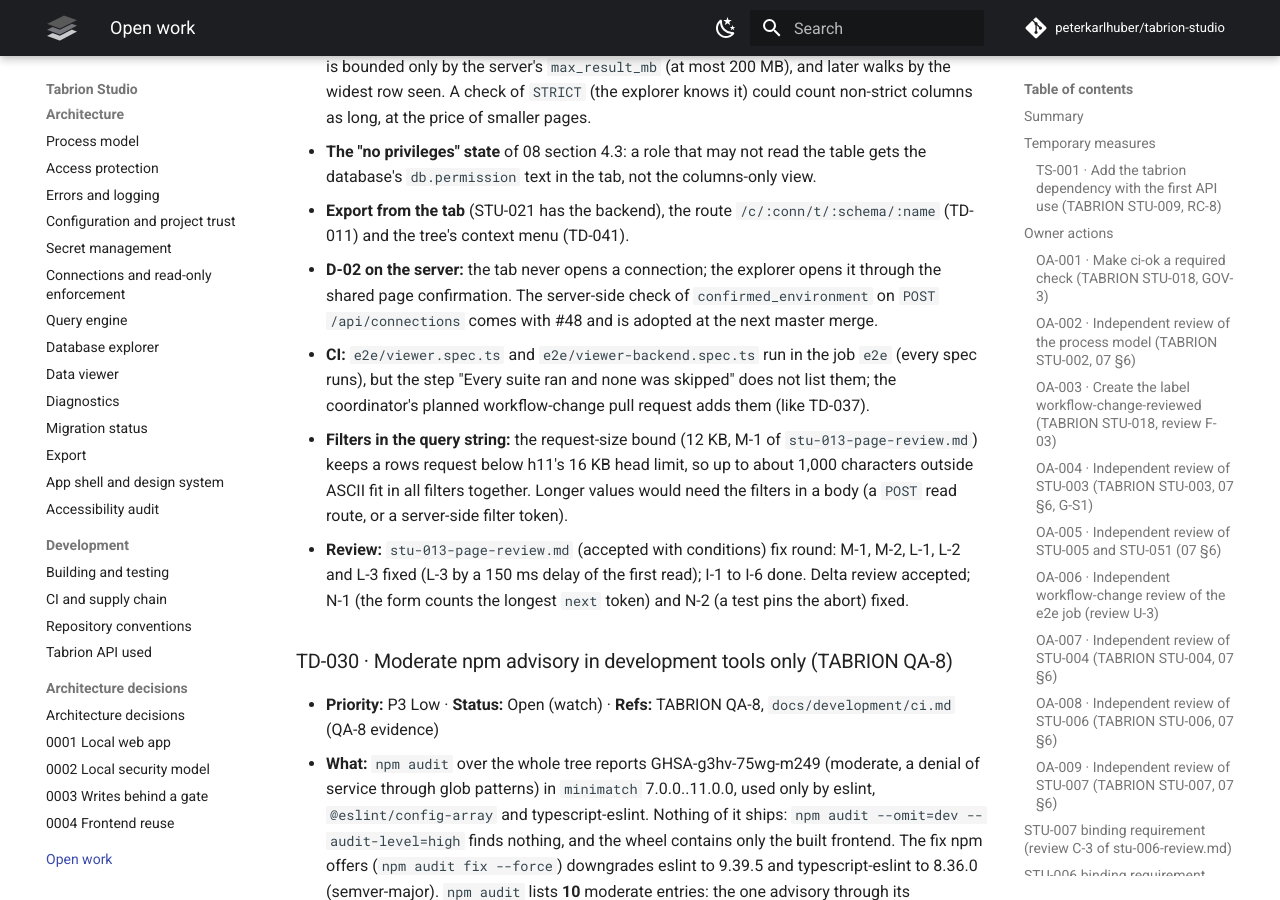
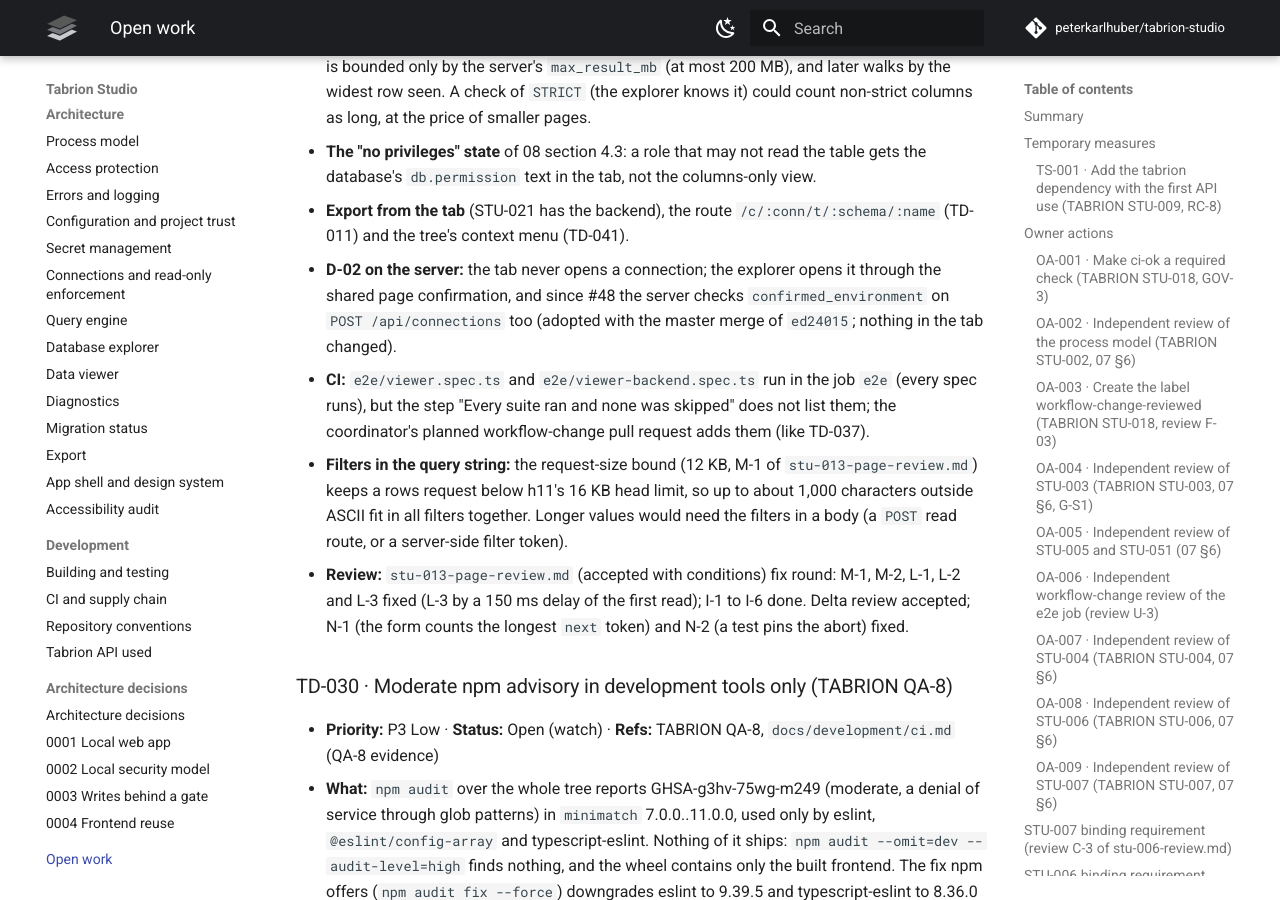
Before and after one commit to peterkarlhuber/tabrion-studio, an MkDocs documentation site: the page built from docs/TODO.md, in a window 1280 px wide and 900 px high, scrolled down 53599 px. Built offline with MkDocs 1.6.1 and Material for MkDocs 9.7.7, drawn with Linux system fonts in a browser that asks for light colours; comment, search, counter and statistics services are not loaded.

Commit message:
TD-042: D-02 on the server is in since #48
Co-Authored-By: Claude Opus 5.5 <noreply@anthropic.com>
Claude-Session: https://claude.ai/code/session_011tY7TC7Nu5VGro3DJGJcv8

```diff
--- a/docs/TODO.md
+++ b/docs/TODO.md
@@ -1188,8 +1188,8 @@ and the server-side write flag (STU-ADR-0003) leave room for it.
   - **Export from the tab** (STU-021 has the backend), the route `/c/:conn/t/:schema/:name` (TD-011) and the tree's
     context menu (TD-041).
   - **D-02 on the server:** the tab never opens a connection; the explorer opens it through the shared page
-    confirmation. The server-side check of `confirmed_environment` on `POST /api/connections` comes with #48 and is
-    adopted at the next master merge.
+    confirmation, and since #48 the server checks `confirmed_environment` on `POST /api/connections` too (adopted
+    with the master merge of `ed24015`; nothing in the tab changed).
   - **CI:** `e2e/viewer.spec.ts` and `e2e/viewer-backend.spec.ts` run in the job `e2e` (every spec runs), but the
     step "Every suite ran and none was skipped" does not list them; the coordinator's planned workflow-change pull
     request adds them (like TD-037).
```
